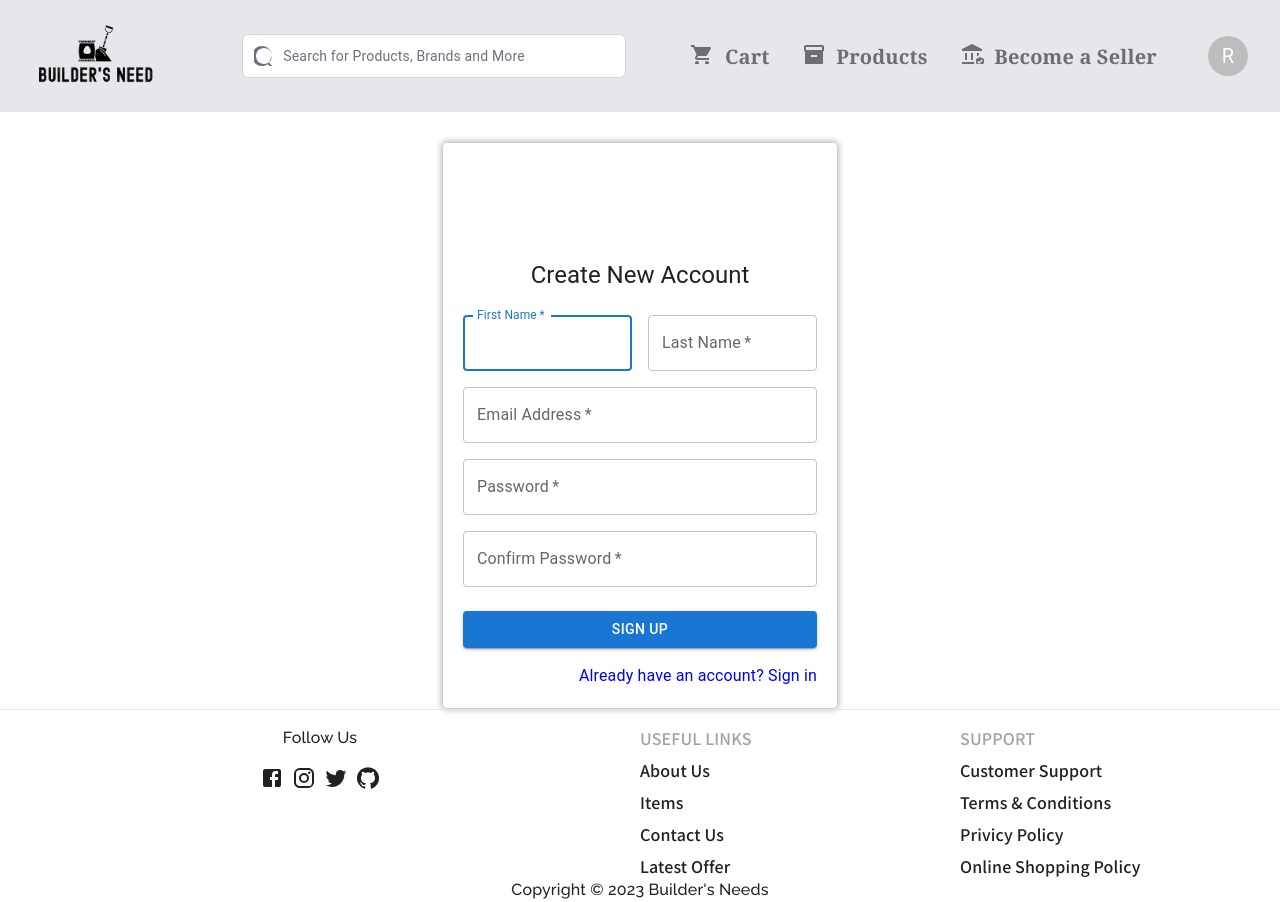
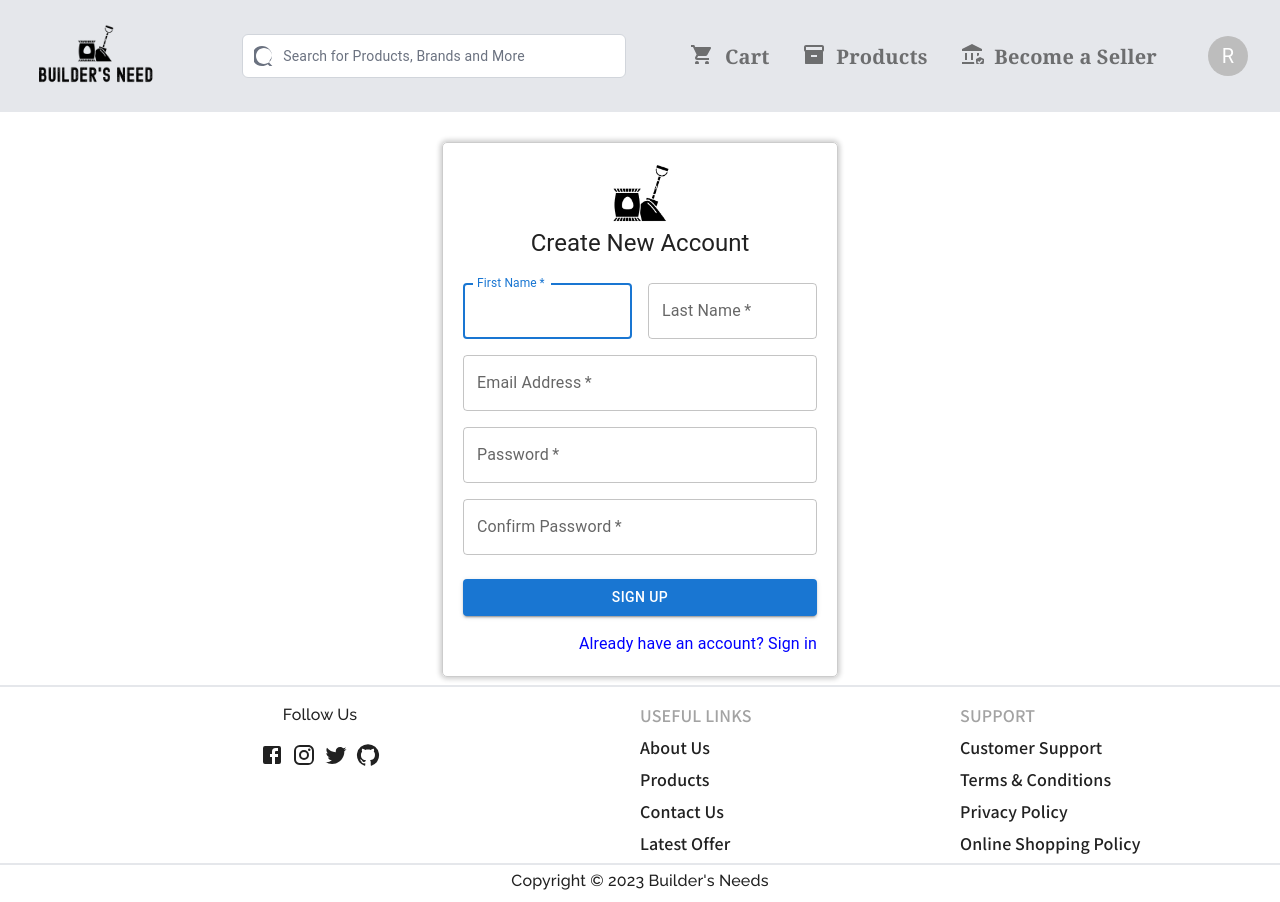
Before and after one commit to TarunPrajapati-9/Builders-Need, a React (Vite) app: page /signup in a window 1280 px wide. Built offline with nearby package versions, Linux system fonts and the light colour scheme.

Commit message:
Log In, Sign Up Updated

```diff
--- a/src/App.jsx
+++ b/src/App.jsx
@@ -1,7 +1,7 @@
 import React from "react";
 import { createTheme, ThemeProvider } from "@mui/material/styles";
 import { BrowserRouter as Router, Route, Routes } from "react-router-dom";
-import Items from "./components/Items";
+import Products from "./components/Products";
 import Home from "./components/Home";
 import Orders from "./components/Orders";
 import History from "./components/History";
@@ -26,10 +26,10 @@ const darkTheme = createTheme({
 function App() {
   const [theme, setTheme] = React.useState("light");
 
-  const toggleTheme = (e) => {
-    e.preventDefault();
-    setTheme((prevTheme) => (prevTheme === "light" ? "dark" : "light"));
-  };
+  // const toggleTheme = (e) => {
+  //   e.preventDefault();
+  //   setTheme((prevTheme) => (prevTheme === "light" ? "dark" : "light"));
+  // };
 
   return (
     <Router>
@@ -38,7 +38,7 @@ function App() {
         <NavBar />
         <Routes>
           <Route exact path="/" element={<Home />} />
-          <Route exact path="/items" element={<Items />} />
+          <Route exact path="/products" element={<Products />} />
           <Route exact path="/activeOrders" element={<Orders />} />
           <Route exact path="/history" element={<History />} />
           <Route exact path="/about" element={<AboutUs />} />
--- a/src/components/Accounts/SignIn.jsx
+++ b/src/components/Accounts/SignIn.jsx
@@ -1,4 +1,3 @@
-import Avatar from "@mui/material/Avatar";
 import Button from "@mui/material/Button";
 import CssBaseline from "@mui/material/CssBaseline";
 import TextField from "@mui/material/TextField";
@@ -23,19 +22,15 @@ export default function SignIn() {
     <Container component="main" maxWidth="xs" className="container1">
       <CssBaseline />
       <Box className="box">
-        <Avatar
-          sx={{
-            margin: 1,
-            background: "transparent",
-            width: "5rem",
-            height: "5rem",
-          }}
-          src="/favicon.png"
+        <img
+          className="h-16 w-auto  transition-transform hover:scale-110"
+          src="/small-logo.png"
+          alt="logo"
         />
-        <Typography component="h1" variant="h5">
+        <Typography component="h1" variant="h5" sx={{ mt: 2 }}>
           Login
         </Typography>
-        <Box component="form" onSubmit={handleSubmit}  sx={{ mt: 1 }}>
+        <Box component="form" onSubmit={handleSubmit} sx={{ mt: 1 }}>
           <TextField
             margin="normal"
             required
--- a/src/components/Accounts/Signup.jsx
+++ b/src/components/Accounts/Signup.jsx
@@ -1,5 +1,4 @@
 // import * as React from "react";
-import Avatar from "@mui/material/Avatar";
 import Button from "@mui/material/Button";
 import CssBaseline from "@mui/material/CssBaseline";
 import TextField from "@mui/material/TextField";
@@ -24,14 +23,10 @@ export default function Signup() {
     <Container component="main" maxWidth="xs" className="container">
       <CssBaseline />
       <Box className="box">
-        <Avatar
-          sx={{
-            margin: 1,
-            background: "transparent",
-            width: "5rem",
-            height: "5rem",
-          }}
-          src="/favicon.png"
+        <img
+          className="h-16 w-auto  transition-transform hover:scale-110"
+          src="/small-logo.png"
+          alt="logo"
         />
         <Typography component="h1" variant="h5">
           Create New Account
--- a/src/components/BottomBar/BottomBar.jsx
+++ b/src/components/BottomBar/BottomBar.jsx
@@ -33,8 +33,8 @@ function BottomBar() {
           handleClose={handleContactModalClose}
         />
       )}
-      <div>
-        <hr />
+      <div className="mt-2">
+        <hr className="border-t-2" />
         <Box
           sx={{
             width: "100%",
@@ -90,8 +90,8 @@ function BottomBar() {
               <Link to="/about" className="myLink">
                 About Us
               </Link>
-              <Link to="/items" className="myLink">
-                Items
+              <Link to="/products" className="myLink">
+                Products
               </Link>
               <Link onClick={handleContactModalOpen} className="myLink">
                 Contact Us
@@ -101,7 +101,7 @@ function BottomBar() {
               </Link>
             </Stack>
           </Box>
-          <Box sx={{ width: "25%" }}>
+          <Box sx={{ width: "25%" }} className="mb-2">
             <Stack direction={"column"} spacing={1} className="stack">
               <h4 className="headingBlur">SUPPORT</h4>
               <Link to="/items" className="myLink">
@@ -111,7 +111,7 @@ function BottomBar() {
                 Terms & Conditions
               </Link>
               <Link to="/items" className="myLink">
-                Privicy Policy
+                Privacy Policy
               </Link>
               <Link to="/items" className="myLink">
                 Online Shopping Policy
@@ -119,7 +119,8 @@ function BottomBar() {
             </Stack>
           </Box>
         </Box>
-        <h4 className="myTypo">
+        <hr className="border-t-2" />
+        <h4 className="myTypo my-1">
           Copyright &copy; {date.getFullYear()} Builder&apos;s Needs
         </h4>
       </div>
--- a/src/components/NavBar/NavBar.jsx
+++ b/src/components/NavBar/NavBar.jsx
@@ -75,7 +75,7 @@ export default function NavBar() {
             />
           </div>
           <Link
-            to="/items"
+            to="/cart"
             className={`mt-1.5 text-xl leading-6 font-serif font-black opacity-60 hover:opacity-100 ${
               location.pathname === "/" ? "opacity-100" : "opacity-60"
             }`}
--- a/src/components/Items.jsx
+++ b/src/components/Products.jsx
@@ -9,7 +9,7 @@ import Typography from "@mui/material/Typography";
 import Grid from "@mui/material/Grid";
 import { Button, CardActionArea, CardActions } from "@mui/material";
 
-function Items() {
+function Products() {
   const [items, setItems] = React.useState([]);
 
   React.useEffect(() => {
@@ -84,4 +84,4 @@ function Items() {
   );
 }
 
-export default Items;
+export default Products;
```
Also changed, not shown: public/small-logo.png (added).
